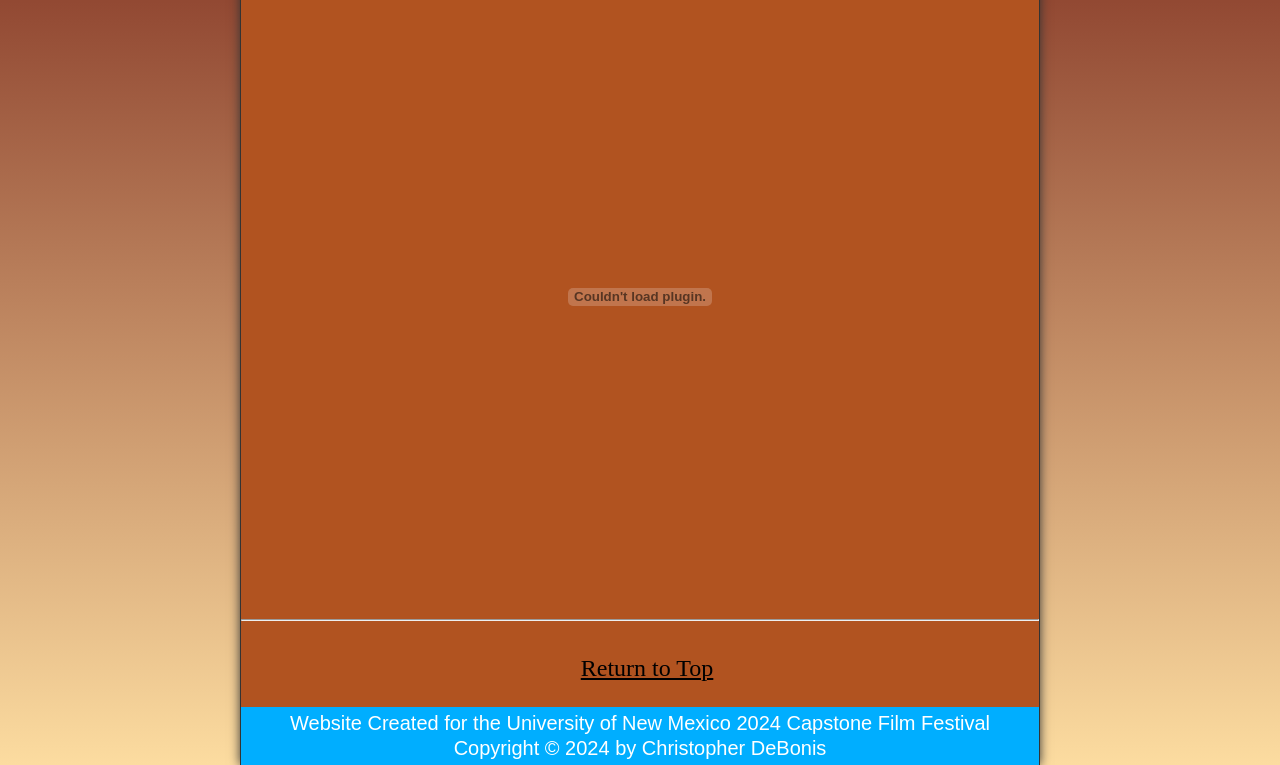
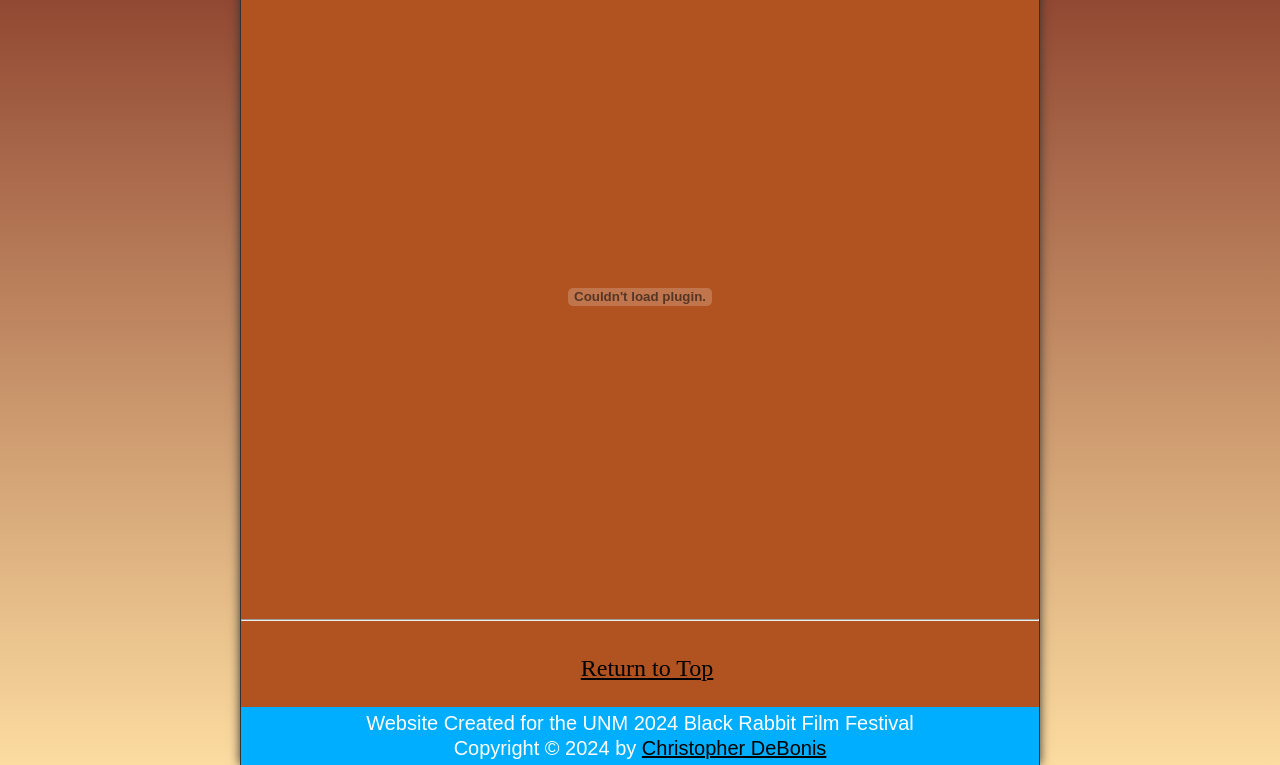
Before and after one commit to Topher-Two-Four/unm-2024-film-festival-website, a plain HTML site: page map.html in a window 1280 px wide. Shown: the part 201-966 px from the top of the page. Drawn offline with Linux system fonts and the light colour scheme; a script that the page names is missing; a web font is replaced by a local one.

Commit message:
Footer link updated on all pages

```diff
--- a/map.html
+++ b/map.html
@@ -47,11 +47,12 @@
     </main>
     <footer class="footer">
         <p class="footer__p">
-            <span class="nowrap">Website Created for the University of New Mexico 2024 Capstone Film Festival</span>
+            <span class="nowrap">Website Created for the UNM 2024 Black Rabbit Film Festival</span>
         </p>
         <p class="footer__p">
             <span class="nowrap">Copyright &copy; <time id="year">2024</time></span>
-            <span class="nowrap"> by Christopher DeBonis</span>
+            <span class="nowrap"> by
+                <a target="_blank" href="https://www.christopherdebonis.com">Christopher DeBonis</a></span>
         </p>
     </footer>
 </body>
```
Also changed, not shown: castandcredits.html (+3 -2 lines), contact.html (+3 -2 lines), information.html (+3 -2 lines), program.html (+3 -2 lines), rules.html (+3 -2 lines), schedule.html (+2 -1 lines).
